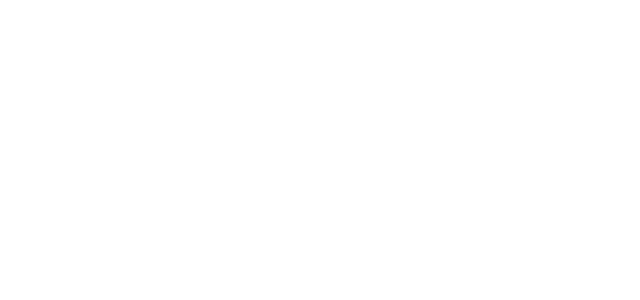
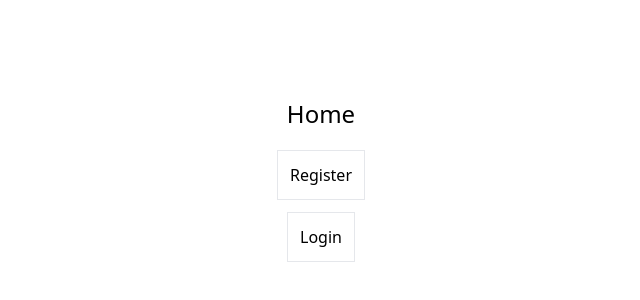
Before and after one commit to Tech-West/Imaraat.com, a React (Create React App) app in the folder frontend/: page / in a window 1280 px wide. Shown: the part 214-514 px from the top of the page, without its empty margins (319-959 px from the left). Built offline with nearby package versions, Linux system fonts and the light colour scheme.

Commit message:
Set Route: Home Component

```diff
--- a/frontend/src/App.js
+++ b/frontend/src/App.js
@@ -3,6 +3,7 @@
 import store from "./store";
 import Login from "./components/auth/Login";
 import Register from "./components/auth/Register";
+import Home from "./components/Home/Home";
 
 function App() {
   return (
@@ -11,6 +12,7 @@
         <Switch>
           <Route path="/login" component={Login} />
           <Route path="/register" component={Register} />
+          <Route path="/" exact="true" component={Home} />
         </Switch>
       </Router>
     </Provider>
```
